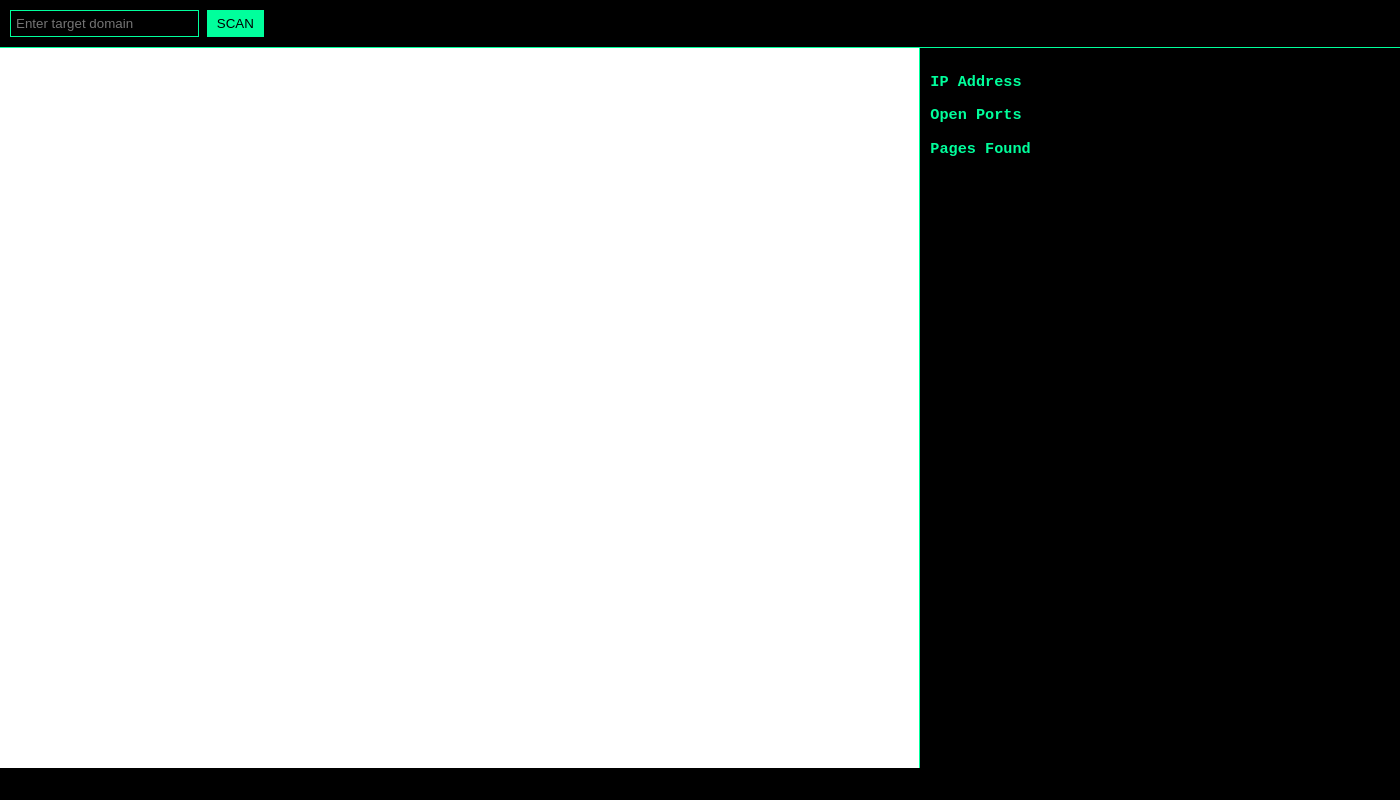
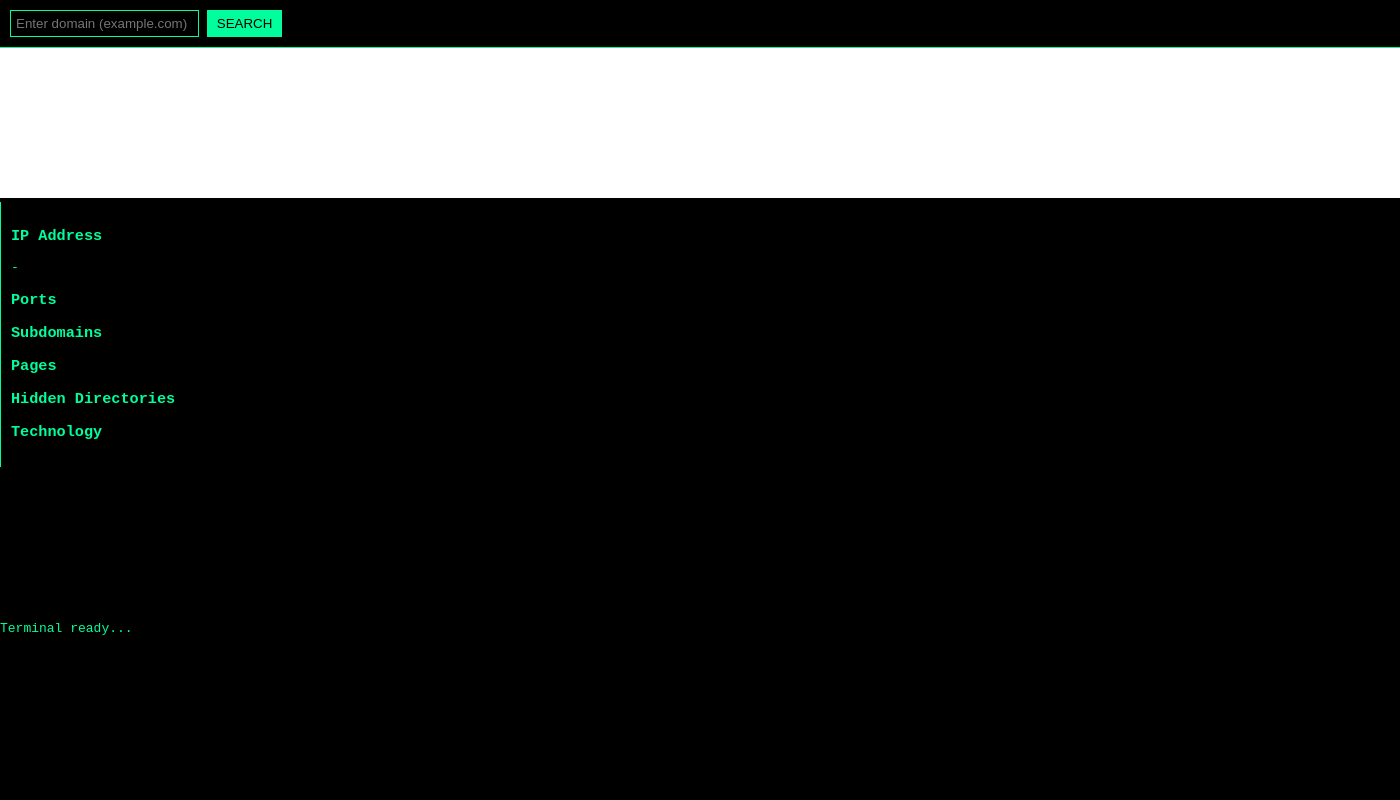
Before and after one commit to azod814/shadowrecon, an Electron app: page index.html in a window 1400 px wide. Drawn offline with nearby package versions, Linux system fonts and the light colour scheme.

Commit message:
Update index.html

```diff
--- a/index.html
+++ b/index.html
@@ -2,40 +2,61 @@
 <html>
 
 <head>
+
 <title>ShadowRecon</title>
 <link rel="stylesheet" href="assets/style.css">
+<script src="https://cdn.jsdelivr.net/npm/chart.js"></script>
+
 </head>
 
 <body>
 
 <div class="topbar">
-<input id="target" placeholder="Enter target domain">
-<button onclick="scan()">SCAN</button>
+
+<input id="target" placeholder="Enter domain (example.com)">
+<button onclick="searchTarget()">SEARCH</button>
+
 </div>
 
-<div class="container">
+<div class="main">
 
-<div class="browser">
-<iframe id="webview"></iframe>
+<div class="webview">
+<iframe id="browser"></iframe>
 </div>
 
 <div class="recon">
 
 <h3>IP Address</h3>
-<div id="ip"></div>
+<div id="ip">-</div>
 
-<h3>Open Ports</h3>
+<h3>Ports</h3>
 <div id="ports"></div>
 
-<h3>Pages Found</h3>
+<h3>Subdomains</h3>
+<div id="subdomains"></div>
+
+<h3>Pages</h3>
 <div id="pages"></div>
+
+<h3>Hidden Directories</h3>
+<div id="dirs"></div>
+
+<h3>Technology</h3>
+<div id="tech"></div>
 
 </div>
 
 </div>
 
+<div class="graph">
+<canvas id="trafficChart"></canvas>
+</div>
+
+<div class="terminal">
+<div id="logs">Terminal ready...</div>
+</div>
+
 <script src="renderer.js"></script>
 
 </body>
-
 </html>
```
